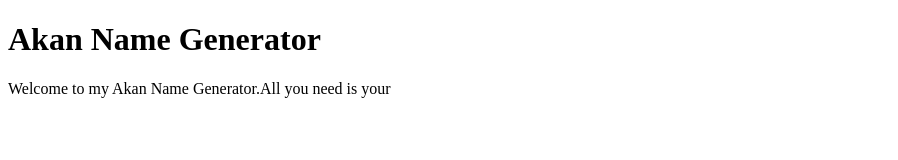
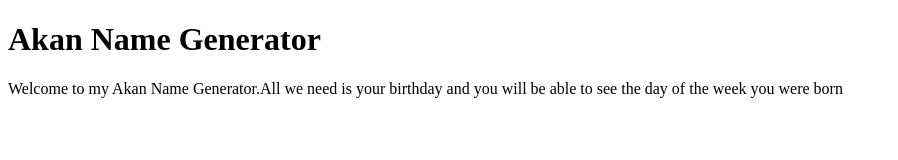
Before and after one commit to claudiahW/akan-name, a plain HTML site: page akan-name-generator.html in a window 1280 px wide. Shown: the whole page, without its empty margins (0-898 px from the left). Drawn offline with Linux system fonts and the light colour scheme.

```diff
--- a/akan-name-generator.html
+++ b/akan-name-generator.html
@@ -4,6 +4,6 @@
       <title> Akan Name Generator</title>
     </head>
     <body><h1>Akan Name Generator</h1>
-       <p> Welcome to my Akan Name Generator.All you need is your   </p>
+       <p> Welcome to my Akan Name Generator.All we need is your birthday and you will be able to see the day of the week you were born</p>
     </body>
 </html>
```
